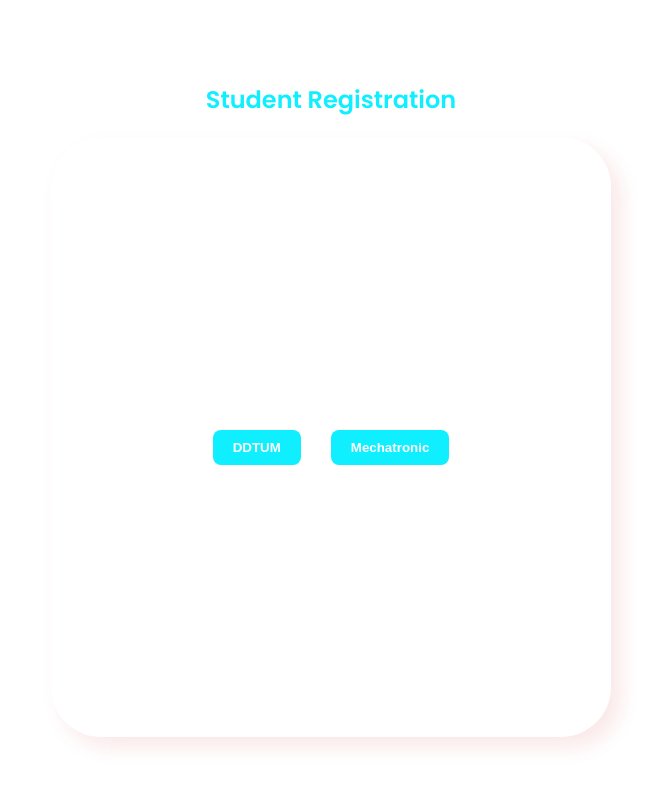
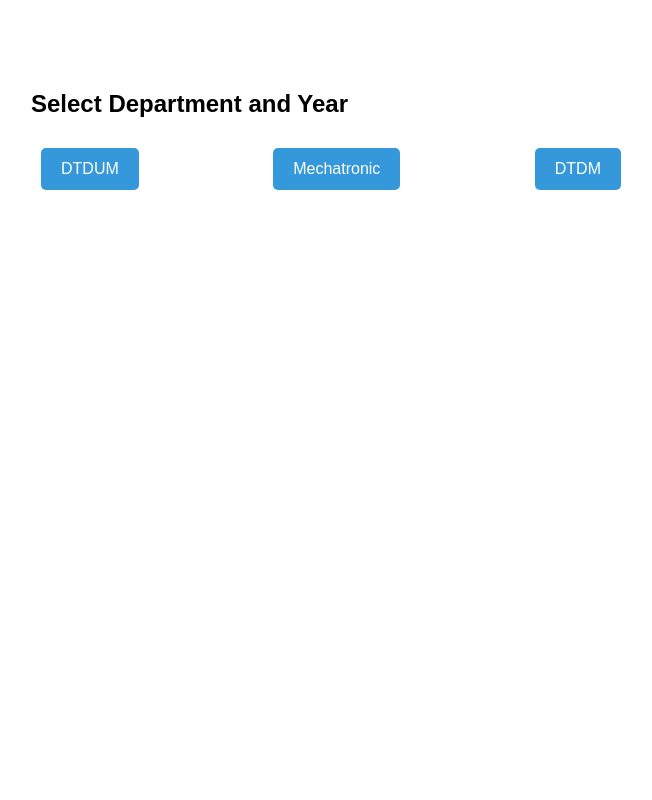
Before and after one commit to bajun14/4teenbajun, a PHP site: page /student_register.php in a window 1280 px wide. Shown: the whole page, without its empty margins (309-961 px from the left). Run offline with PHP 8.4, Linux system fonts and the light colour scheme.

Commit message:
student_registrt.php

```diff
--- a/student_register.php
+++ b/student_register.php
@@ -1,169 +1,182 @@
-<?php
-session_start();
-
-if ($_SERVER['REQUEST_METHOD'] == 'POST') {
-    $name = $_POST['name'];
-    $student_id = $_POST['student_id'];
-    $email = $_POST['email'];
-    $department = $_POST['department'];
-
-    $_SESSION['success'] = "Student $name registered successfully!";
-    header("Location: student_register.php");
-    exit();
-}
-?>
-
 <!DOCTYPE html>
 <html lang="en">
 <head>
+    <!-- [HEAD CONTENT REMAINS SAME] -->
     <meta charset="UTF-8">
     <meta name="viewport" content="width=device-width, initial-scale=1.0">
-    <title>Student Registration</title>
-    <link href="https://fonts.googleapis.com/css2?family=Poppins:wght@300;400;600&display=swap" rel="stylesheet">
+    <title>Student Register</title>
     <style>
+        /* [STYLES REMAIN UNCHANGED] */
         body {
-            font-family: 'Poppins', sans-serif;
-            background-color: rgb(255, 255, 255);
+            font-family: Arial, sans-serif;
+        }
+        .menu-container {
+            max-width: 600px;
+            margin: 50px auto;
+            padding: 20px;
+        }
+        .menu {
             display: flex;
-            flex-direction: column;
-            justify-content: center;
-            align-items: center;
-            height: 100vh;
-            margin: 0;
+            flex-wrap: wrap;
+            justify-content: space-between;
+        }
+        .dropdown {
+            position: relative;
+            margin: 10px;
+        }
+        .dropbtn {
+            padding: 12px 20px;
+            font-size: 16px;
+            border: none;
+            background-color: #3498db;
+            color: white;
+            cursor: pointer;
+            border-radius: 5px;
+        }
+        .dropdown-content {
+            display: none;
+            position: absolute;
+            background-color: #f1f1f1;
+            min-width: 140px;
+            box-shadow: 0px 8px 16px rgba(0,0,0,0.2);
+            z-index: 1;
+            border-radius: 5px;
+        }
+        .dropdown-content a {
+            color: black;
+            padding: 10px 14px;
+            text-decoration: none;
+            display: block;
+        }
+        .dropdown-content a:hover {
+            background-color: #ddd;
+        }
+        .dropdown:hover .dropdown-content {
+            display: block;
+        }
+        @media (max-width: 600px) {
+            .menu {
+                flex-direction: row;
+                justify-content: space-around;
+            }
+            .dropdown-content {
+                position: relative;
+            }
+            .dropdown:hover .dropdown-content {
+                display: none;
+            }
+            .dropdown .dropdown-content.show {
+                display: block;
+            }
+        }
+        .student-list {
+            margin-top: 20px;
+        }
+        .student-list table {
+            width: 100%;
+            border-collapse: collapse;
+        }
+        .student-list table, .student-list th, .student-list td {
+            border: 1px solid #ddd;
+        }
+        .student-list th, .student-list td {
+            padding: 10px;
+            text-align: left;
+        }
+        .student-list th {
+            background-color: #f2f2f2;
+        }
+    </style>
+    <script>
+        const students = {
+            DTDUM: {
+                '1st Year': [
+                    { rollNo: "62125001", name: "Aarav Mehta", age: 19, phone: "9876543001", email: "aarav62125001@college.edu", gender: "Male", trade: "DTDUM" },
+                    // [OTHER STUDENTS OMITTED FOR BREVITY]
+                ],
+                '2nd Year': [],
+                '3rd Year': []
+            },
+            Mechatronic: {
+                '1st Year': [],
+                '2nd Year': [],
+                '3rd Year': []
+            },
+            DTDM: {
+                '1st Year': [],
+                '2nd Year': [],
+                '3rd Year': []
+            }
+        };
+
+        function showStudents(department, year) {
+            const studentListContainer = document.getElementById('student-list');
+            const studentsForYear = students[department] ? students[department][year] : [];
+
+            let html = '<table>';
+            html += '<tr><th>Student Name</th><th>Trade</th><th>Roll No</th><th>Age</th><th>Phone Number</th><th>Email ID</th><th>Gender</th></tr>';
+
+            if (studentsForYear.length > 0) {
+                studentsForYear.forEach(student => {
+                    html += `<tr>
+                        <td>${student.name}</td>
+                        <td>${student.trade}</td>
+                        <td>${student.rollNo}</td>
+                        <td>${student.age}</td>
+                        <td>${student.phone}</td>
+                        <td>${student.email}</td>
+                        <td>${student.gender}</td>
+                    </tr>`;
+                });
+            } else {
+                html += '<tr><td colspan="7">No students found for this selection.</td></tr>';
+            }
+
+            html += '</table>';
+            studentListContainer.innerHTML = html;
         }
 
-        h2.page-title {
-            color: rgb(16, 239, 255);
-            margin-bottom: 20px;
+        function toggleDropdown(event, id) {
+            event.preventDefault();
+            const dropdowns = document.querySelectorAll(".dropdown-content");
+            dropdowns.forEach(dd => dd.classList.remove("show"));
+            document.getElementById(id).classList.toggle("show");
         }
-
-        .registration-form {
-            background: white;
-            padding: 50px 30px;
-            border-radius: 50px;
-            box-shadow: 10px 10px 20px rgba(204, 31, 31, 0.1);
-            width: 100%;
-            max-width: 500px;
-            min-height: 500px;
-            display: flex;
-            flex-direction: column;
-            justify-content: center;
-            position: relative;
-        }
-
-        .success {
-            color: green;
-            text-align: center;
-            margin-bottom: 20px;
-        }
-
-        .horizontal-buttons {
-            display: flex;
-            justify-content: center;
-            gap: 30px;
-            margin-top: 20px;
-            position: relative;
-        }
-
-        .dropdown-container {
-            position: relative;
-        }
-
-        .dropdown-container button {
-            padding: 10px 20px;
-            border: none;
-            background-color: #10efff;
-            color: white;
-            font-weight: bold;
-            border-radius: 8px;
-            cursor: pointer;
-        }
-
-        .dropdown {
-            display: none;
-            position: absolute;
-            top: 110%;
-            left: 50%;
-            transform: translateX(-50%);
-            background-color: #fff;
-            border-radius: 10px;
-            box-shadow: 0px 8px 16px rgba(0,0,0,0.2);
-            z-index: 1000;
-            padding: 10px;
-            width: 160px;
-        }
-
-        .dropdown::before {
-            content: "";
-            position: absolute;
-            top: -10px;
-            left: 50%;
-            transform: translateX(-50%);
-            border-left: 10px solid transparent;
-            border-right: 10px solid transparent;
-            border-bottom: 10px solid #fff;
-        }
-
-        .dropdown button {
-            display: block;
-            width: 100%;
-            padding: 8px;
-            margin: 5px 0;
-            border: none;
-            background-color: #10efff;
-            color: white;
-            border-radius: 6px;
-            cursor: pointer;
-        }
-    </style>
+    </script>
 </head>
 <body>
-    <h2 class="page-title">Student Registration</h2>
-
-    <form action="" method="POST" class="registration-form">
-        <?php if (isset($_SESSION['success'])): ?>
-            <p class="success"><?php echo $_SESSION['success']; unset($_SESSION['success']); ?></p>
-        <?php endif; ?>
-
-        <div class="horizontal-buttons">
-            <div class="dropdown-container">
-                <button type="button" onclick="toggleDropdown('dtdumDropdown')">DDTUM</button>
-                <div class="dropdown" id="dtdumDropdown">
-                    <button type="button">1st Year</button>
-                    <button type="button">2nd Year</button>
-                    <button type="button">3rd Year</button>
+    <div class="menu-container">
+        <h2>Select Department and Year</h2>
+        <div class="menu">
+            <div class="dropdown">
+                <button class="dropbtn" onclick="toggleDropdown(event, 'dtdumDropdown')">DTDUM</button>
+                <div class="dropdown-content" id="dtdumDropdown">
+                    <a href="#" onclick="showStudents('DTDUM', '1st Year')">1st Year</a>
+                    <a href="#" onclick="showStudents('DTDUM', '2nd Year')">2nd Year</a>
+                    <a href="#" onclick="showStudents('DTDUM', '3rd Year')">3rd Year</a>
                 </div>
             </div>
 
-            <div class="dropdown-container">
-                <button type="button" onclick="toggleDropdown('mechatronicDropdown')">Mechatronic</button>
-                <div class="dropdown" id="mechatronicDropdown">
-                    <button type="button">1st Year</button>
-                    <button type="button">2nd Year</button>
-                    <button type="button">3rd Year</button>
+            <div class="dropdown">
+                <button class="dropbtn" onclick="toggleDropdown(event, 'mechatronicDropdown')">Mechatronic</button>
+                <div class="dropdown-content" id="mechatronicDropdown">
+                    <a href="#" onclick="showStudents('Mechatronic', '1st Year')">1st Year</a>
+                    <a href="#" onclick="showStudents('Mechatronic', '2nd Year')">2nd Year</a>
+                    <a href="#" onclick="showStudents('Mechatronic', '3rd Year')">3rd Year</a>
+                </div>
+            </div>
+
+            <div class="dropdown">
+                <button class="dropbtn" onclick="toggleDropdown(event, 'dtdmDropdown')">DTDM</button>
+                <div class="dropdown-content" id="dtdmDropdown">
+                    <a href="#" onclick="showStudents('DTDM', '1st Year')">1st Year</a>
+                    <a href="#" onclick="showStudents('DTDM', '2nd Year')">2nd Year</a>
+                    <a href="#" onclick="showStudents('DTDM', '3rd Year')">3rd Year</a>
                 </div>
             </div>
         </div>
-    </form>
 
-    <script>
-        function toggleDropdown(id) {
-            const dropdown = document.getElementById(id);
-            const isVisible = dropdown.style.display === 'block';
-
-            // Hide all dropdowns first
-            document.querySelectorAll('.dropdown').forEach(d => d.style.display = 'none');
-
-            // Toggle the selected one
-            dropdown.style.display = isVisible ? 'none' : 'block';
-        }
-
-        // Close dropdowns if clicked outside
-        window.addEventListener('click', function(event) {
-            if (!event.target.closest('.dropdown-container')) {
-                document.querySelectorAll('.dropdown').forEach(d => d.style.display = 'none');
-            }
-        });
-    </script>
+        <div id="student-list" class="student-list"></div>
+    </div>
 </body>
 </html>
```
